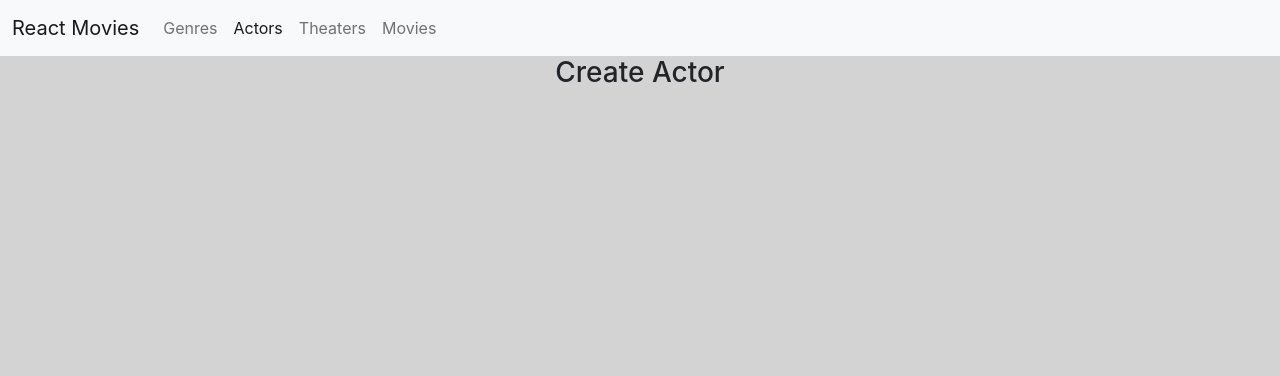
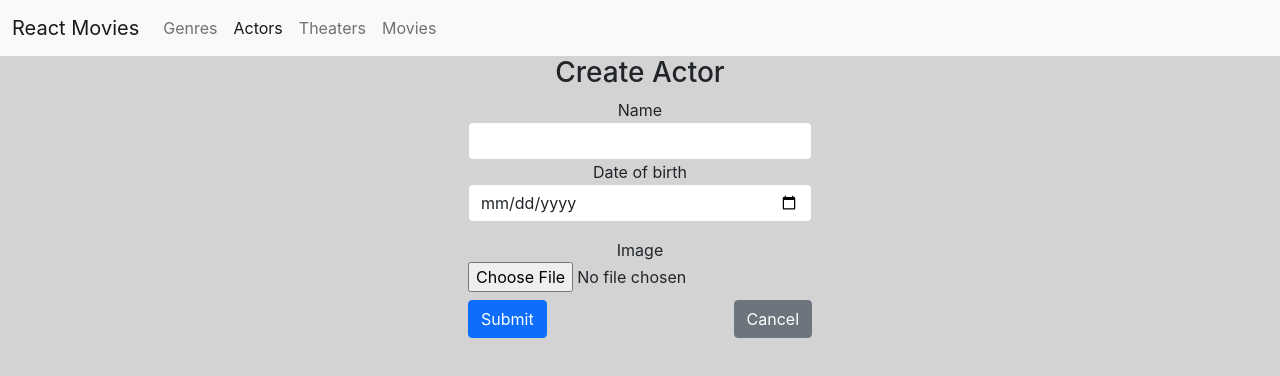
Before and after one commit to mattez1992/react-asp.net6-movieApp, a React (Create React App) app: page /actors/create in a window 1280 px wide. Shown: the top 376 px of the page. Built offline with nearby package versions, Linux system fonts and the light colour scheme.

Commit message:
Added formComponent to handle the creation and edit of Actors and image field component to forms.

```diff
--- /dev/null
+++ b/src/forms/actor/ActorForm.tsx
@@ -0,0 +1,42 @@
+import { Form, Formik, FormikHelpers } from 'formik'
+import React from 'react'
+import { Link } from 'react-router-dom'
+import { actorCreateDTO } from '../../models/actor/actor.model'
+import Button from '../../utils/Button'
+import TextField from '../formFields/TextField'
+import * as Yup from "yup";
+import DateField from '../formFields/DateField'
+import ImageField from '../formFields/ImageField'
+
+export default function ActorForm(props: actorFormProps) {
+    return (
+        <Formik
+            initialValues={props.model}
+            onSubmit={props.onSubmit}
+            validationSchema={Yup.object({
+                name: Yup.string().required("This field is required").firstLetterUppercase(),
+                dateOfBirth: Yup.date().nullable().required("This field is required")
+            })}
+        >
+            {(formikProps) => (
+                <Form>
+                    <TextField displayTitle='Name' field='name' />
+                    <DateField displayName='Date of birth' field="dateOfBirth" />
+                    <ImageField displayName='Image'
+                        field='picture'
+                        imageURL={props.model.pictureURL}
+                    />
+
+                    <div className="mt-2 d-flex justify-content-between">
+                        <Button disabled={formikProps.isSubmitting} type="submit">Submit</Button>
+                        <Link to="/actors" className='btn btn-secondary'>Cancel</Link>
+                    </div>
+                </Form>
+            )}
+        </Formik>
+    )
+}
+interface actorFormProps {
+    model: actorCreateDTO;
+    onSubmit(values: actorCreateDTO, action: FormikHelpers<actorCreateDTO>): void;
+}
--- /dev/null
+++ b/src/forms/formFields/DateField.tsx
@@ -0,0 +1,27 @@
+import { useFormikContext } from 'formik';
+import React from 'react'
+
+export default function DateField(props: dateFieldProps) {
+    const { values, validateForm, touched, errors } = useFormikContext<any>();
+    return (
+        <div className="mb-3">
+            <label htmlFor={props.field}>{props.displayName}</label>
+
+            <input type="date" className="form-control"
+                id={props.field}
+                name={props.field}
+                defaultValue={values[props.field]?.toLocaleDateString("en-CA")}
+                onChange={e => {
+                    const date = new Date(e.currentTarget.value + "T00:00:00")
+                    values[props.field] = date;
+                    validateForm();
+                }}
+            />
+            {touched[props.field] && errors[props.field] ? <div className="text-danger">{errors[props.field]?.toString()}</div> : null}
+        </div>
+    )
+}
+interface dateFieldProps {
+    field: string;
+    displayName: string;
+}
--- /dev/null
+++ b/src/forms/formFields/ImageField.tsx
@@ -0,0 +1,64 @@
+import { useFormikContext } from 'formik';
+import React, { ChangeEvent, useState } from 'react'
+
+export default function ImageField(props: imageFieldProps) {
+    const [imageBase64, setImageBase64] = useState("");
+    const [imageURL, setImageURL] = useState(props.imageURL);
+    const { values } = useFormikContext<any>();
+    const divStyle = { marginTop: "10px" };
+    const imgStyle = { width: "450px" };
+
+    const handleOnChange = (eventsArgs: ChangeEvent<HTMLInputElement>) => {
+        if (eventsArgs.currentTarget.files) {
+            const file = eventsArgs.currentTarget.files[0];
+            if (file) {
+                toBase64(file).then((img64: string) => setImageBase64(img64)).catch(error => console.error(error));
+                values[props.field] = file;
+                setImageURL("");
+
+            } else {
+                setImageBase64("");
+            }
+        }
+    }
+
+    const toBase64 = (file: File) => {
+        return new Promise<string>((resolve, reject) => {
+            const reader = new FileReader();
+            reader.readAsDataURL(file);
+            reader.onload = () => resolve(reader.result as string);
+            reader.onerror = (error) => reject(error);
+        })
+    }
+    return (
+        <div>
+            <label htmlFor="image">{props.displayName}</label>
+            <div className='d-flex justify-content-start'>
+                <input type="file" accept=".jpg, .jpeg, .png" onChange={handleOnChange} />
+            </div>
+
+            {imageBase64 ?
+                <div>
+                    <div style={divStyle}>
+                        <img src={imageBase64} alt="selected" style={imgStyle} />
+                    </div>
+                </div>
+                : null}
+            {imageURL ?
+                <div>
+                    <div style={divStyle}>
+                        <img src={imageURL} alt="selected" style={imgStyle} />
+                    </div>
+                </div>
+                : null}
+        </div >
+    )
+}
+interface imageFieldProps {
+    displayName: string;
+    imageURL: string;
+    field: string;
+}
+ImageField.defaultProps = {
+    imageURL: "",
+}
--- a/src/pages/genres/GenreForm.tsx
+++ b/src/forms/genre/GenreForm.tsx
@@ -1,7 +1,7 @@
 import { Form, Formik, FormikHelpers } from 'formik';
 import React from 'react'
 import { Link } from 'react-router-dom';
-import TextField from '../../forms/TextField';
+import TextField from '../formFields/TextField';
 import Button from '../../utils/Button';
 import * as Yup from "yup";
 import { genreCreationDTO } from '../../models/genres/genres.model';
--- /dev/null
+++ b/src/models/actor/actor.model.d.ts
@@ -0,0 +1,6 @@
+export interface actorCreateDTO {
+    name: string;
+    dateOfBirth?: Date;
+    picture?: File;
+    pictureURL?: string;
+}
--- a/src/pages/actors/CreateActor.tsx
+++ b/src/pages/actors/CreateActor.tsx
@@ -1,9 +1,17 @@
 import React from 'react'
+import ActorForm from '../../forms/actor/ActorForm'
 
 export default function CreateActor() {
     return (
         <div>
             <h3>Create Actor</h3>
+            <ActorForm model={{ name: "", dateOfBirth: undefined }}
+                onSubmit={async value => {
+                    // when the form is posted
+                    await new Promise(r => setTimeout(r, 2000));
+                    console.log(value)
+                }}
+            />
         </div>
     )
 }
--- a/src/pages/actors/EditActor.tsx
+++ b/src/pages/actors/EditActor.tsx
@@ -1,9 +1,16 @@
 import React from 'react'
+import ActorForm from '../../forms/actor/ActorForm'
 
 export default function EditActor() {
     return (
         <div>
             <h3>Edit Actor</h3>
+            <ActorForm model={{ name: "Tom Holland", dateOfBirth: new Date("1996-06-01T00:00:00"), pictureURL: "https://upload.wikimedia.org/wikipedia/commons/thumb/3/3c/Tom_Holland_by_Gage_Skidmore.jpg/250px-Tom_Holland_by_Gage_Skidmore.jpg" }}
+                onSubmit={async value => {
+                    // when the form is posted
+                    await new Promise(r => setTimeout(r, 2000));
+                    console.log(value)
+                }} />
         </div>
     )
 }
--- a/src/pages/genres/Creategenre.tsx
+++ b/src/pages/genres/Creategenre.tsx
@@ -1,4 +1,4 @@
-import GenreForm from "./GenreForm";
+import GenreForm from "../../forms/genre/GenreForm";
 
 export default function Creategenre() {
     return (
--- a/src/pages/genres/Editgenre.tsx
+++ b/src/pages/genres/Editgenre.tsx
@@ -1,6 +1,6 @@
 import React from 'react'
 import { useParams } from 'react-router-dom'
-import GenreForm from './GenreForm';
+import GenreForm from '../../forms/genre/GenreForm';
 
 export default function Editgenre() {
     const { id }: any = useParams();
```
Also changed, not shown: src/forms/formFields/TextField.tsx (renamed from src/forms/TextField.tsx).
